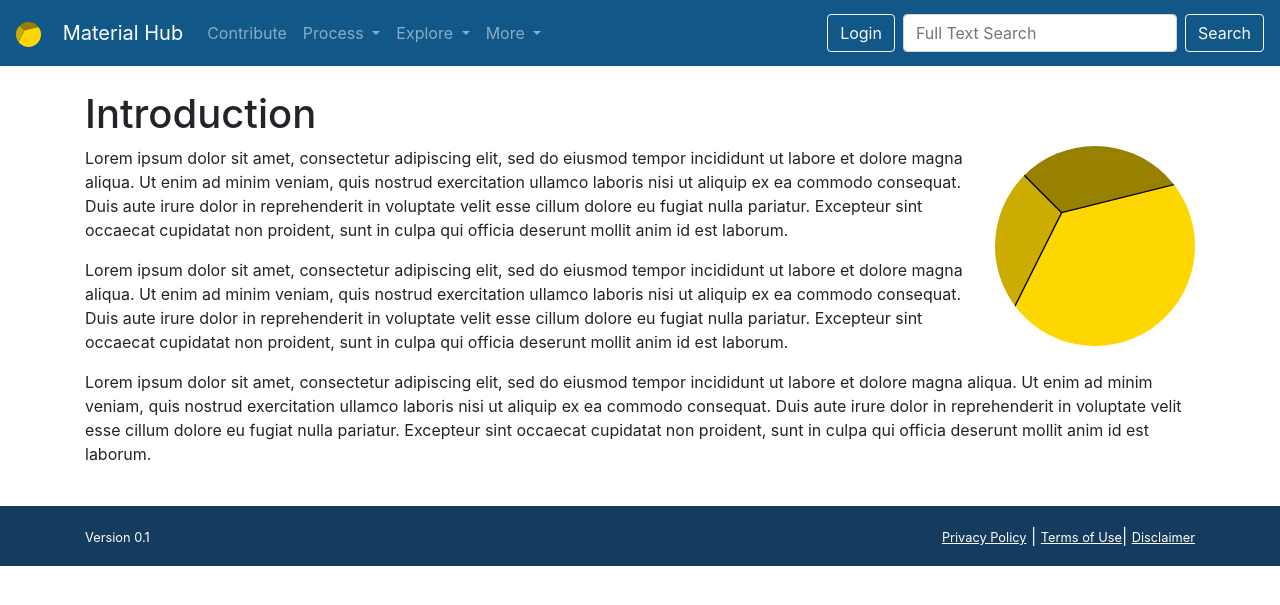
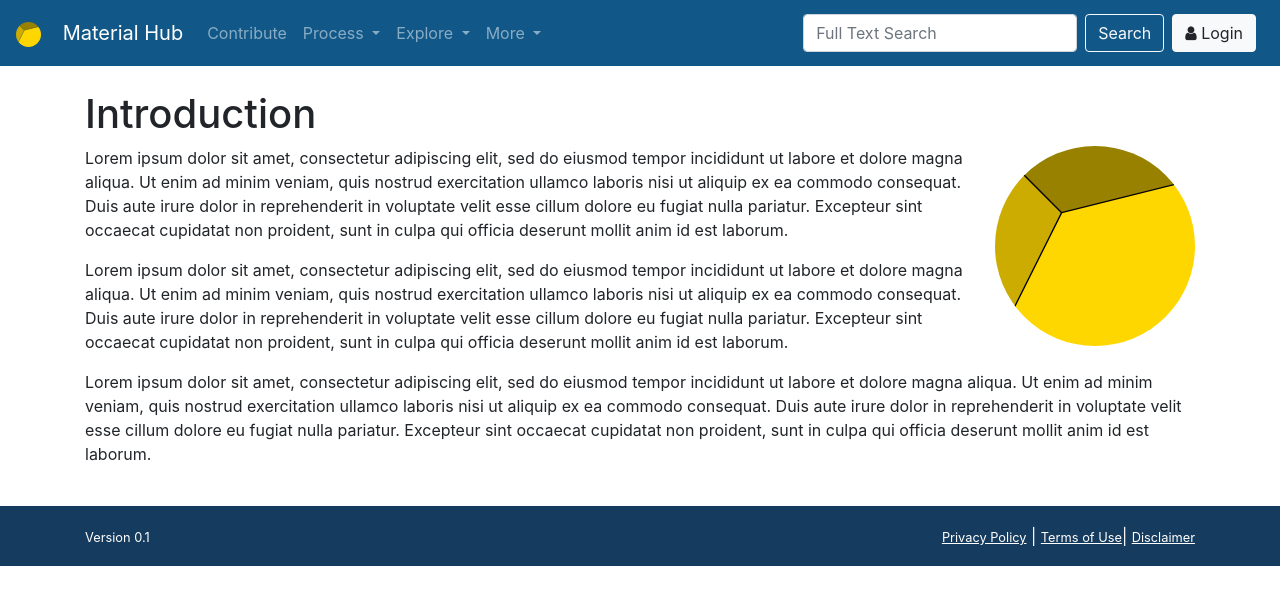
Before and after one commit to materialsinnovation/materialhub-ui, a Jekyll site: the page built from index.html, in a window 1280 px wide. Shown: the top 605 px of the page. Built offline with Jekyll 4.4.1, drawn with Linux system fonts in a browser that asks for light colours.

Commit message:
cleanup login functionality and make shiny

```diff
--- a/_includes/nav.html
+++ b/_includes/nav.html
@@ -2,11 +2,12 @@
 
     <a class="navbar-brand" href="{{ site.baseurl }}/">
         <div class="navbar-brand">
-        <img src="{{ site.baseurl }}/static/img/logo.svg" height="25"/>
+            <img src="{{ site.baseurl }}/static/img/logo.svg" height="25" />
         </div>
         {{ site.title }}
     </a>
-    <button class="navbar-toggler" type="button" data-toggle="collapse" data-target="#navbarSupportedContent" aria-controls="navbarSupportedContent" aria-expanded="false" aria-label="Toggle navigation">
+    <button class="navbar-toggler" type="button" data-toggle="collapse" data-target="#navbarSupportedContent"
+        aria-controls="navbarSupportedContent" aria-expanded="false" aria-label="Toggle navigation">
         <span class="navbar-toggler-icon"></span>
     </button>
 
@@ -17,7 +18,8 @@
                 <a class="nav-link" href="{{ site.baseurl }}/contribute">Contribute</a>
             </li>
             <li class="nav-item dropdown">
-          <a class="nav-link dropdown-toggle" href="#" id="navbarDropdown" role="button" data-toggle="dropdown" aria-haspopup="true" aria-expanded="false">
+                <a class="nav-link dropdown-toggle" href="#" id="navbarDropdown" role="button" data-toggle="dropdown"
+                    aria-haspopup="true" aria-expanded="false">
                     Process
                 </a>
                 <div class="dropdown-menu" aria-labelledby="navbarDropdown">
@@ -25,7 +27,8 @@
                 </div>
             </li>
             <li class="nav-item dropdown">
-            <a class="nav-link dropdown-toggle" href="#" id="navbarDropdown" role="button" data-toggle="dropdown" aria-haspopup="true" aria-expanded="false">
+                <a class="nav-link dropdown-toggle" href="#" id="navbarDropdown" role="button" data-toggle="dropdown"
+                    aria-haspopup="true" aria-expanded="false">
                     Explore
                 </a>
                 <div class="dropdown-menu" aria-labelledby="navbarDropdown">
@@ -34,7 +37,8 @@
                 </div>
             </li>
             <li class="nav-item dropdown">
-                <a class="nav-link dropdown-toggle" href="#" id="navbarDropdown" role="button" data-toggle="dropdown" aria-haspopup="true" aria-expanded="false">
+                <a class="nav-link dropdown-toggle" href="#" id="navbarDropdown" role="button" data-toggle="dropdown"
+                    aria-haspopup="true" aria-expanded="false">
                     More
                 </a>
                 <div class="dropdown-menu" aria-labelledby="navbarDropdown">
@@ -45,16 +49,22 @@
         </ul>
         <!-- right navbar -->
         <ul class="navbar-nav">
+            <!-- search button -->
+            <li class="nav-item">
+                <form class="form-inline my-2 my-lg-0" action="{{ site.rooturl }}{{ site.baseurl }}/search/"
+                    method="GET">
+                    <input class="form-control mr-sm-2" type="search" placeholder="Full Text Search" aria-label="Search"
+                        name="query">
+                    <button class="btn btn-outline-light my-2 my-sm-0" type="submit">Search</button>
+                </form>
+            </li>
             <!-- Login/logout button -->
             <li class="nav-item">
-            <button class="btn btn-outline-light my-2 my-sm-0 btn-margin-left btn-margin-right" type="submit" id="loginToggleButton">Login</button>
-        </li>
-        <li class="nav-item">
-                <!-- search button -->
-                <form class="form-inline my-2 my-lg-0" action="{{ site.rooturl }}{{ site.baseurl }}/search/" method="GET">
-                    <input class="form-control mr-sm-2" type="search" placeholder="Full Text Search" aria-label="Search" name="query">
-                    <button class="btn btn-outline-light my-2 my-sm-0" type="submit">Search</button>
-                </form>
+                <a class="btn btn-light my-2 my-sm-0 btn-margin-left btn-margin-right" type="submit"
+                    id="loginToggleButton">
+                    <i class="fa fa-user"></i>
+                    <span id="loginToggleText">Login</span>
+                </a>
             </li>
         </ul>
 
@@ -68,22 +78,24 @@
     <div class="modal-dialog" role="document">
         <div class="modal-content">
             <div class="modal-header text-center">
-                <h4 class="modal-title w-100 font-weight-bold">Sign in</h4>
+                <h4 class="modal-title font-weight-bold" style="margin: 0 auto;">Sign in</h4>
                 <button type="button" class="close" data-dismiss="modal" aria-label="Close">
-                    <span aria-hidden="true">&times;</span>
+                    <i class="fa fa-close"></i>
                 </button>
             </div>
             <div class="modal-body mx-3">
-                <div class="md-form mb-5">
-                    <i class="fas fa-envelope prefix grey-text"></i>
-                    <input type="text" id="username" class="form-control validate">
-                    <label data-error="wrong" data-success="right" for="username">Username</label>
+                <div class="md-form mb-4 text-center">
+                    <div class="input-prepend">
+                        <i class="fa fa-fw fa-envelope prefix grey-text"></i>
+                        <input type="text" id="username" class="span2" placeholder="Username">
+                    </div>
                 </div>
 
-                <div class="md-form mb-4">
-                    <i class="fas fa-lock prefix grey-text"></i>
-                    <input type="password" id="password" class="form-control validate">
-                    <label data-error="wrong" data-success="right" for="password">Password</label>
+                <div class="md-form mb-4 text-center">
+                    <div class="input-prepend">
+                        <span class="add-on"><i class="fa fa-fw fa-lock prefix grey-text"></i> </span>
+                        <input type="password" id="password" class="span2" placeholder="Password">
+                    </div>
                 </div>
 
             </div>
--- a/_layouts/default.html
+++ b/_layouts/default.html
@@ -9,6 +9,7 @@
 
     <!-- Bootstrap CSS -->
     <link rel="stylesheet" href="https://stackpath.bootstrapcdn.com/bootstrap/4.3.1/css/bootstrap.min.css" integrity="sha384-ggOyR0iXCbMQv3Xipma34MD+dH/1fQ784/j6cY/iJTQUOhcWr7x9JvoRxT2MZw1T" crossorigin="anonymous">
+    <link rel="stylesheet" href="https://stackpath.bootstrapcdn.com/font-awesome/4.7.0/css/font-awesome.min.css" integrity="sha384-wvfXpqpZZVQGK6TAh5PVlGOfQNHSoD2xbE+QkPxCAFlNEevoEH3Sl0sibVcOQVnN" crossorigin="anonymous">
 
     <!-- Theme CSS -->
     <link href="{{ site.baseurl }}/static/css/style.css" rel="stylesheet"/>
--- a/static/css/style.css
+++ b/static/css/style.css
@@ -22,3 +22,8 @@
 .btn-margin-right {
     margin-right: .5rem;
 }
+
+.close {
+  position: absolute;
+  right: 1rem;
+}
--- a/static/js/login.js
+++ b/static/js/login.js
@@ -52,8 +52,6 @@ async function loginUser(username, password) {
 	// write back access token to global store
 	saveAuthToken(username, access_token);
 
-	alert(username + " is logged in!");
-
 	// refresh page now that we're logged in
 	location.reload();
 
@@ -68,7 +66,6 @@ async function logoutUser() {
 	const was_logged_in = (null !== authdata);
 
 	if (was_logged_in) {
-		alert(authdata["username"] + " was logged out!");
 	} else {
 		alert("No one was logged in, so nothing has been done!");
 		// return false; // always dump data anyways
@@ -88,9 +85,9 @@ function checkLogin() {
 	// logged in if auth isn't null
 	loggedIn = (null !== authdata);
 	if (loggedIn) {
-		document.getElementById('loginToggleButton').innerHTML = "Logout";
+		document.getElementById('loginToggleText').innerHTML = "Logout";
 	} else {
-		document.getElementById('loginToggleButton').innerHTML = "Login";
+		document.getElementById('loginToggleText').innerHTML = "Login";
 	}
 	return loggedIn;
 }
@@ -139,3 +136,15 @@ document.getElementById('loginSubmitForm').addEventListener('submit', (event) =>
 	event.preventDefault();
 	processModalLogin();
 });
+
+// JQuery is gross but bootstrap loves it
+// Capture enter key for login form
+$(function () {
+	$('#modalLoginForm').keypress(function (e) {
+		console.log("Key pressed")
+		if (e.which == 13) {
+			// if enter key pressed, process data
+			processModalLogin();
+		}
+	})
+})
```
Lines whose indentation alone changed are shown as unchanged.
